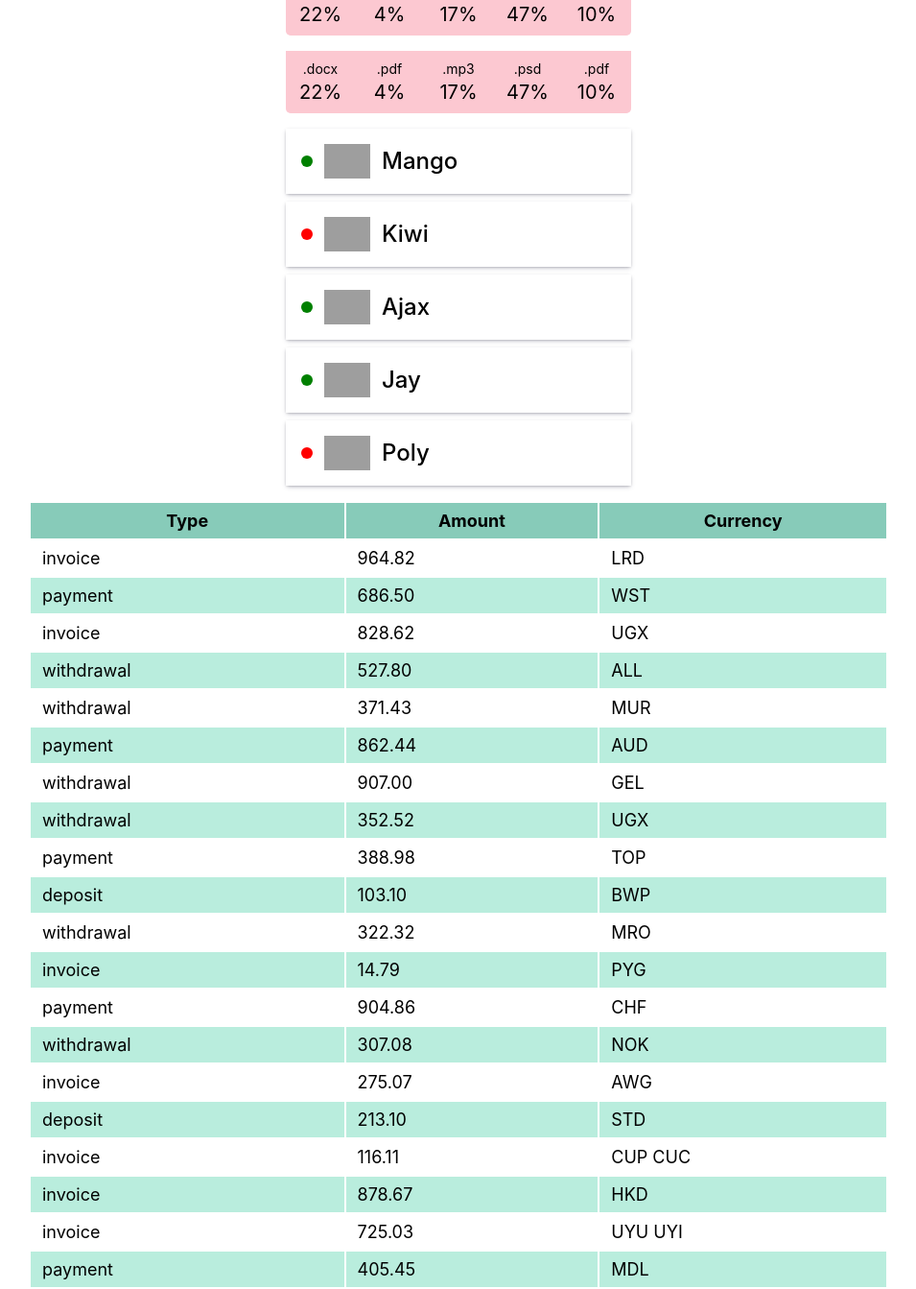
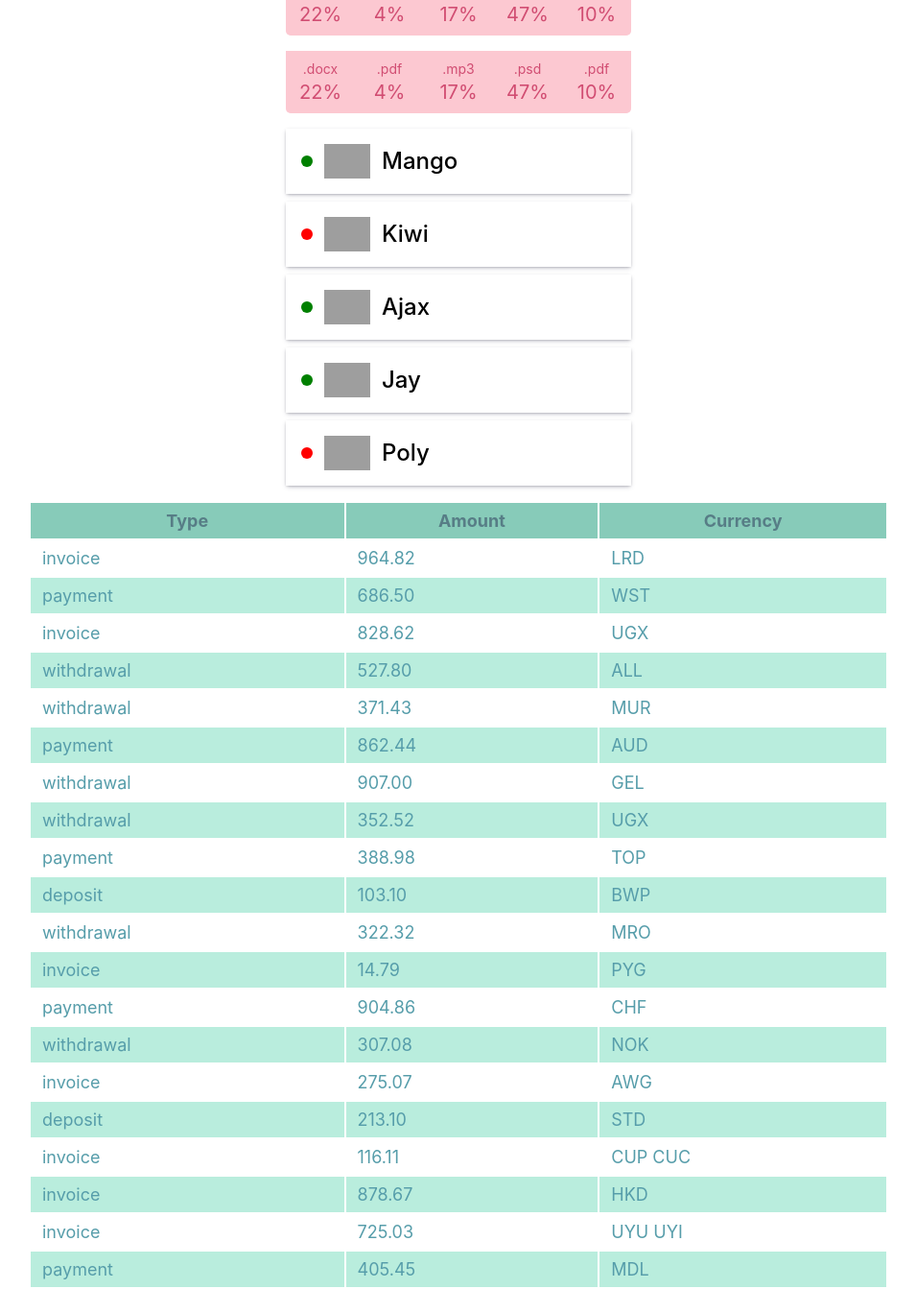
Before and after one commit to ssulphurr/goit-react-hw-01-components, a React (Create React App) app: page / in a window 1280 px wide. Shown: the whole page at 96% size, without its empty margins (162-1117 px from the left). Built offline with nearby package versions, Linux system fonts and the light colour scheme; grey boxes are pictures that could not be loaded.

Commit message:
adds some css

```diff
--- a/src/components/Profile/Profile.module.css
+++ b/src/components/Profile/Profile.module.css
@@ -22,7 +22,7 @@ p {
 .name{
     font-weight: 700;
     font-size: 28px;
-    color: black;
+    color: #2A2F4F;
 }
 
 .avatar{
@@ -59,6 +59,6 @@ p {
  }
 
 .quantity{
-    color: black;
+    color: #2A2F4F;
     font-weight: 700;
 }
--- a/src/components/Statistics/Statistics.module.css
+++ b/src/components/Statistics/Statistics.module.css
@@ -14,6 +14,7 @@
     margin: 0;
     font-weight: 700;
     font-size: 28px;
+    color: #FFABAB;
 }
 
 .stat_list{
@@ -33,6 +34,7 @@
     gap: 4px;
     width: calc(100% / 4);
     align-items: center;
+    color: #D14D72;
 }
 
 .label{
--- a/src/components/TransactionHistory/TransactionHistory.module.css
+++ b/src/components/TransactionHistory/TransactionHistory.module.css
@@ -1,6 +1,7 @@
 .transaction_history{
     width: 70%;
     font-size: 18px;
+    color: #569DAA;
 }
 
 .transaction_history th, .transaction_history td {
@@ -9,6 +10,7 @@
 
 .transaction_history th{
     background-color: #87CBB9;
+    color: #577D86;
 }
 
 .transaction_history tr:nth-child(even){
```
